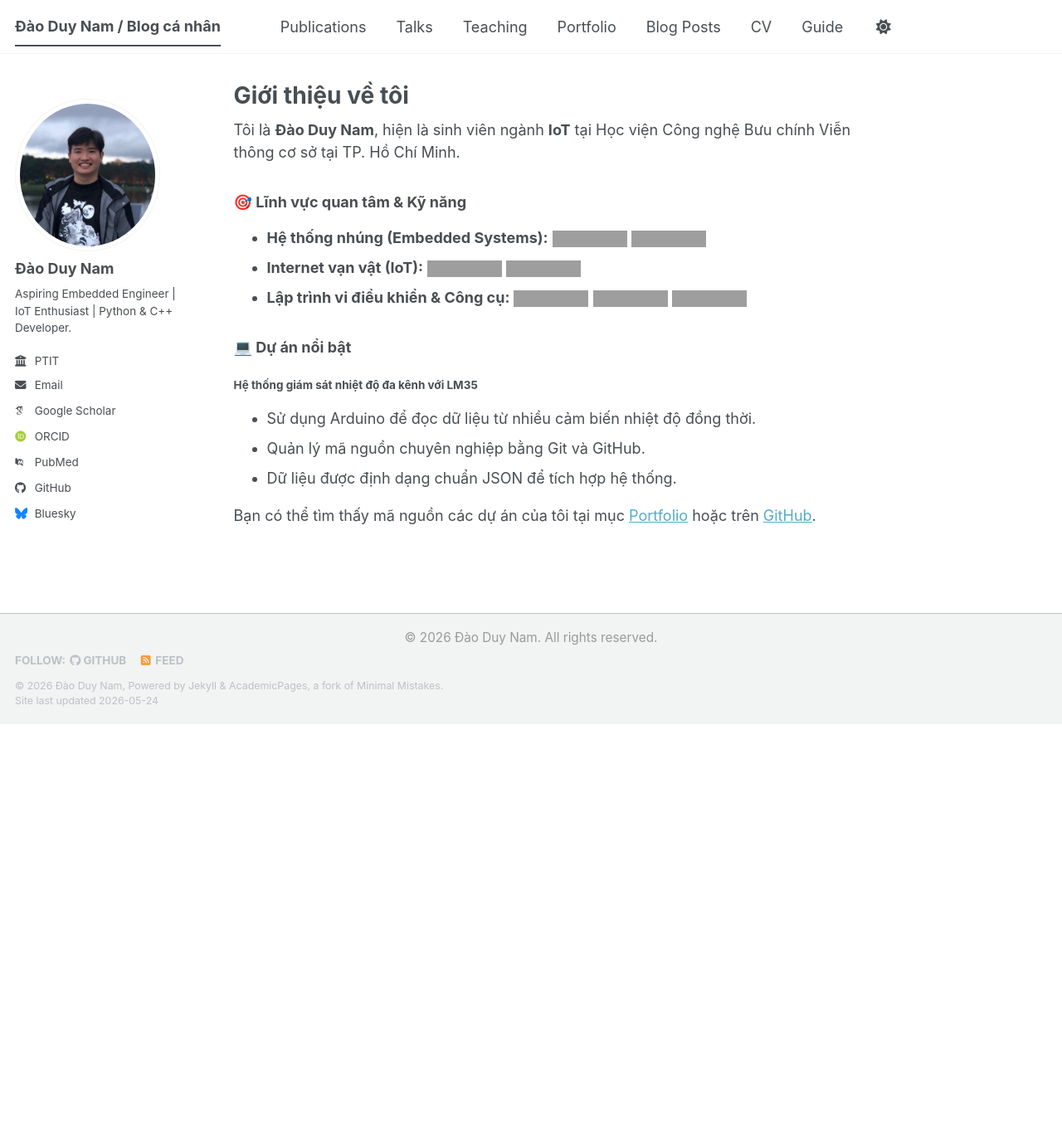
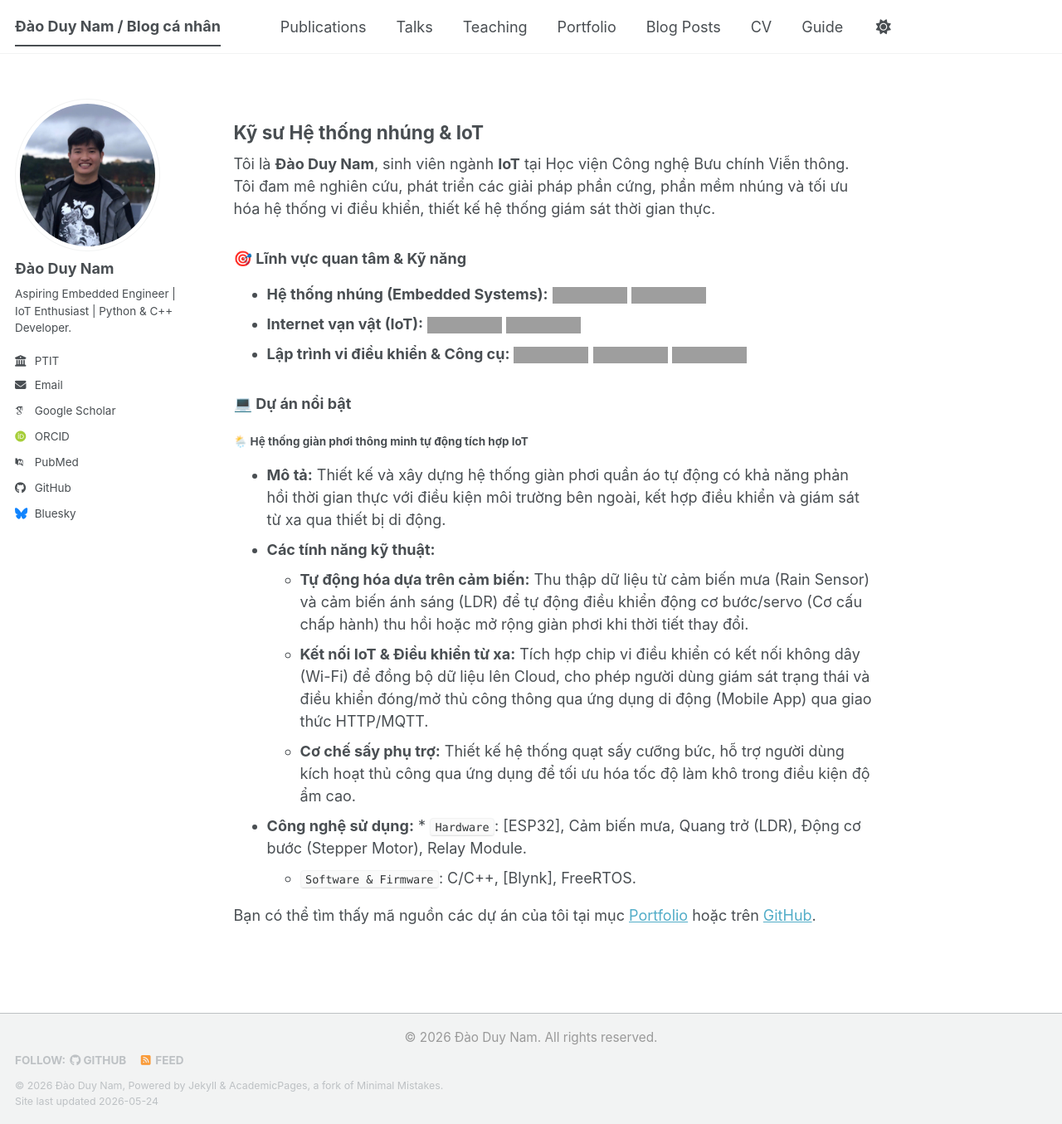
Before and after one commit to namdaoduy-04/namdaoduy-04.github.io, a Jekyll site: the page built from _pages/about.md, in a window 1280 px wide and 1355 px high, cut to the strip 0-1355 px from the top of the window. Shown: the whole strip at 83% size. Built offline with Jekyll 4.4.1, drawn with Linux system fonts in a browser that asks for light colours; some web fonts are replaced; a script bundle is joined from its source files by our own code; library files that are not in the unit come from our copies; grey boxes are pictures that could not be loaded.

Commit message:
Sửa blog cá nhân mang tính chuyên nghiệp hơn

```diff
--- a/_pages/about.md
+++ b/_pages/about.md
@@ -1,6 +1,6 @@
 ---
 permalink: /
-title: "Giới thiệu về tôi"
+title: "## Kỹ sư Hệ thống nhúng & IoT"
 excerpt: "About me"
 author_profile: true
 redirect_from:
@@ -8,7 +8,7 @@ redirect_from:
   - /about.html
 ---
 
-Tôi là **Đào Duy Nam**, hiện là sinh viên ngành **IoT** tại Học viện Công nghệ Bưu chính Viễn thông cơ sở tại TP. Hồ Chí Minh.
+Tôi là **Đào Duy Nam**, sinh viên ngành **IoT** tại Học viện Công nghệ Bưu chính Viễn thông. Tôi đam mê nghiên cứu, phát triển các giải pháp phần cứng, phần mềm nhúng và tối ưu hóa hệ thống vi điều khiển, thiết kế hệ thống giám sát thời gian thực.
 
 ### 🎯 Lĩnh vực quan tâm & Kỹ năng
 
@@ -18,9 +18,14 @@ Tôi là **Đào Duy Nam**, hiện là sinh viên ngành **IoT** tại Học vi
 
 ### 💻 Dự án nổi bật
 
-#### Hệ thống giám sát nhiệt độ đa kênh với LM35
-* Sử dụng Arduino để đọc dữ liệu từ nhiều cảm biến nhiệt độ đồng thời.
-* Quản lý mã nguồn chuyên nghiệp bằng Git và GitHub.
-* Dữ liệu được định dạng chuẩn JSON để tích hợp hệ thống.
+#### 🌦️ Hệ thống giàn phơi thông minh tự động tích hợp IoT
+
+* **Mô tả:** Thiết kế và xây dựng hệ thống giàn phơi quần áo tự động có khả năng phản hồi thời gian thực với điều kiện môi trường bên ngoài, kết hợp điều khiển và giám sát từ xa qua thiết bị di động.
+* **Các tính năng kỹ thuật:**
+  * **Tự động hóa dựa trên cảm biến:** Thu thập dữ liệu từ cảm biến mưa (Rain Sensor) và cảm biến ánh sáng (LDR) để tự động điều khiển động cơ bước/servo (Cơ cấu chấp hành) thu hồi hoặc mở rộng giàn phơi khi thời tiết thay đổi.
+  * **Kết nối IoT & Điều khiển từ xa:** Tích hợp chip vi điều khiển có kết nối không dây (Wi-Fi) để đồng bộ dữ liệu lên Cloud, cho phép người dùng giám sát trạng thái và điều khiển đóng/mở thủ công thông qua ứng dụng di động (Mobile App) qua giao thức HTTP/MQTT.
+  * **Cơ chế sấy phụ trợ:** Thiết kế hệ thống quạt sấy cưỡng bức, hỗ trợ người dùng kích hoạt thủ công qua ứng dụng để tối ưu hóa tốc độ làm khô trong điều kiện độ ẩm cao.
+* **Công nghệ sử dụng:** * `Hardware`: [ESP32], Cảm biến mưa, Quang trở (LDR), Động cơ bước (Stepper Motor), Relay Module.
+  * `Software & Firmware`: C/C++, [Blynk], FreeRTOS.
 
 Bạn có thể tìm thấy mã nguồn các dự án của tôi tại mục [Portfolio](/portfolio/) hoặc trên [GitHub](https://github.com/namdaoduy-04).
```
